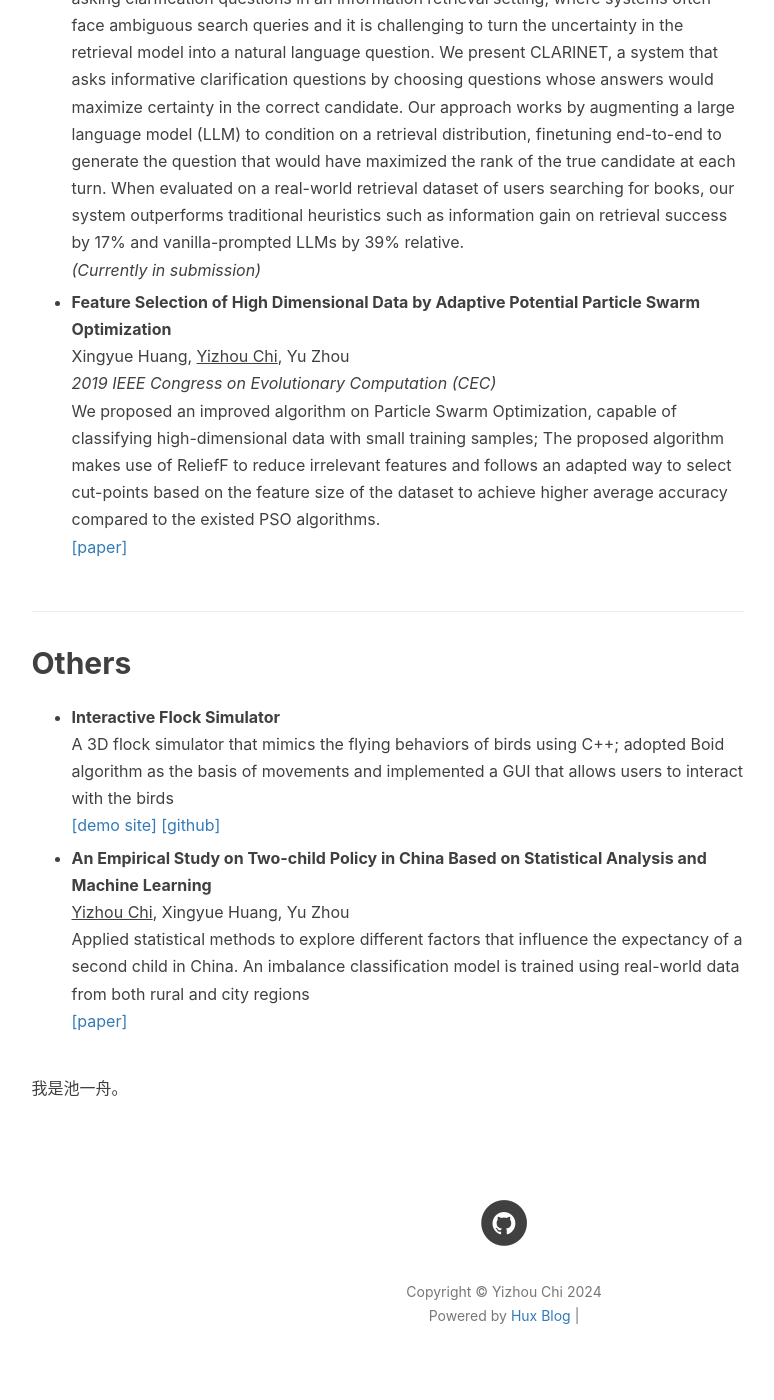
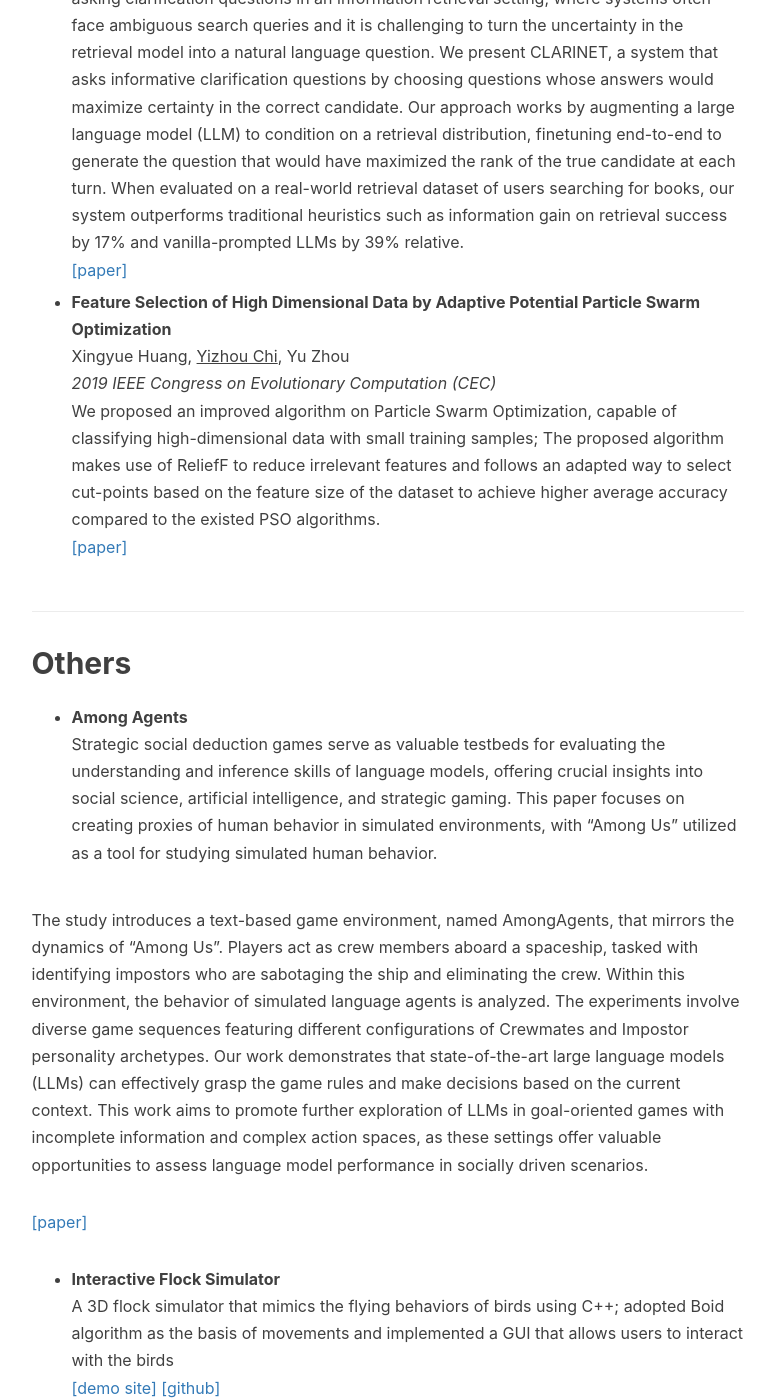
Before and after one commit to cyzus/cyzus.github.io, a Jekyll site: the page built from index.html, in a window 1280 px wide and 1400 px high, scrolled down 1345 px. Shown: the whole window, without its empty margins (136-910 px from the left). Built offline with Jekyll 4.4.1, drawn with Linux system fonts in a browser that asks for light colours; nearby versions of some CDN libraries; comment, search, counter and statistics services are not loaded.

Commit message:
Update en.md

```diff
--- a/_includes/about/en.md
+++ b/_includes/about/en.md
@@ -18,7 +18,7 @@ We present THOUGHTSCULPT, a general reasoning and search method for tasks with o
 - **CLARINET: Augmenting Language Models to Ask Clarification Questions for Retrieval** \
 <u>Yizhou Chi</u>, Jessy Lin, Kevin Lin, Dan Klein \
 Users often make ambiguous requests that require clarification. We study the problem of asking clarification questions in an information retrieval setting, where systems often face ambiguous search queries and it is challenging to turn the uncertainty in the retrieval model into a natural language question. We present CLARINET, a system that asks informative clarification questions by choosing questions whose answers would maximize certainty in the correct candidate. Our approach works by augmenting a large language model (LLM) to condition on a retrieval distribution, finetuning end-to-end to generate the question that would have maximized the rank of the true candidate at each turn. When evaluated on a real-world retrieval dataset of users searching for books, our system outperforms traditional heuristics such as information gain on retrieval success by 17% and vanilla-prompted LLMs by 39% relative.\
-*(Currently in submission)*
+[[paper]](https://arxiv.org/abs/2405.15784)
 
 
 
@@ -31,6 +31,13 @@ We proposed an improved algorithm on Particle Swarm Optimization, capable of cla
 
 ## Others
 
+- **Among Agents** \
+Strategic social deduction games serve as valuable testbeds for evaluating the understanding and inference skills of language models, offering crucial insights into social science, artificial intelligence, and strategic gaming. This paper focuses on creating proxies of human behavior in simulated environments, with "Among Us" utilized as a tool for studying simulated human behavior.
+
+The study introduces a text-based game environment, named AmongAgents, that mirrors the dynamics of "Among Us". Players act as crew members aboard a spaceship, tasked with identifying impostors who are sabotaging the ship and eliminating the crew. Within this environment, the behavior of simulated language agents is analyzed. The experiments involve diverse game sequences featuring different configurations of Crewmates and Impostor personality archetypes. Our work demonstrates that state-of-the-art large language models (LLMs) can effectively grasp the game rules and make decisions based on the current context. This work aims to promote further exploration of LLMs in goal-oriented games with incomplete information and complex action spaces, as these settings offer valuable opportunities to assess language model performance in socially driven scenarios.
+
+[[paper]](https://openreview.net/pdf?id=F4nIkAISjn)
+
 - **Interactive Flock Simulator** \
 A 3D flock simulator that mimics the flying behaviors of birds using C++; adopted Boid algorithm as the basis of movements and implemented a GUI that allows users to interact with the birds \
 [[demo site]](https://tianqiyang.github.io/Interactive-Flocking-Simulation-CS-184-Final-Project/final_implementation.html) [[github]](https://github.com/tianqiyang/Interactive-Flocking-Simulation-CS-184-Final-Project)
```
